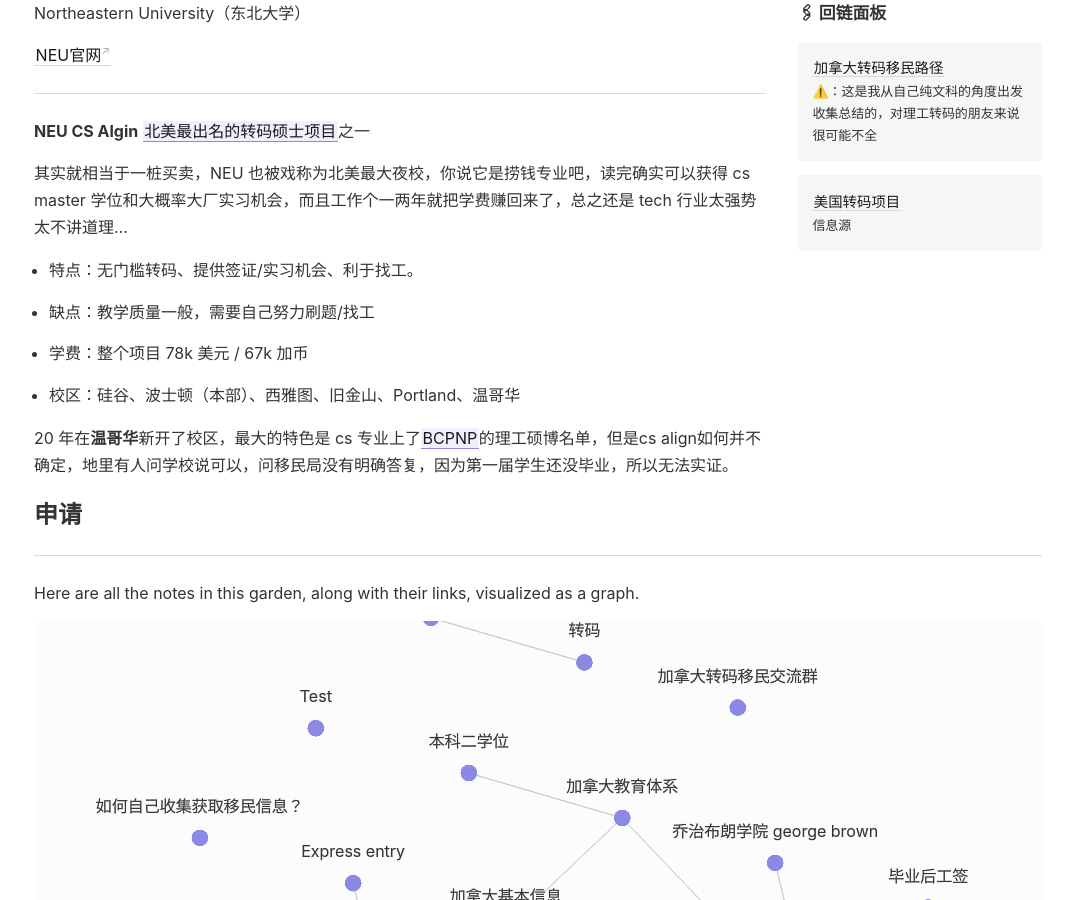
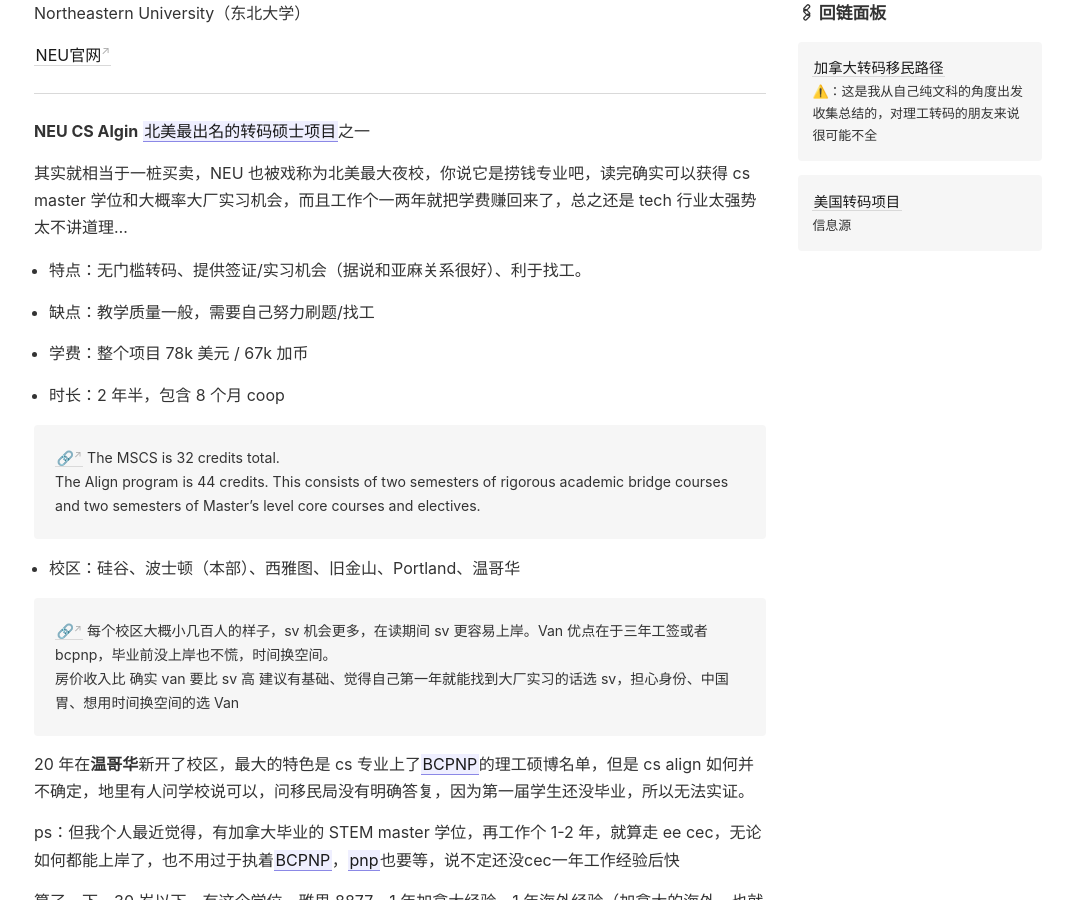
Before and after one commit to Gnblink0/InfoSharingCan, a Jekyll site: the page built from _notes/NEU.md, in a window 1280 px wide and 900 px high, scrolled down 234 px. Shown: the whole window, without its empty margins (102-1175 px from the left). Built offline with Jekyll 4.4.1, drawn with Linux system fonts in a browser that asks for light colours; some of the changed text lies outside the part shown.

Commit message:
vault backup: 2022-08-30 19:44:51

```diff
--- a/_notes/NEU.md
+++ b/_notes/NEU.md
@@ -8,15 +8,32 @@
 
 其实就相当于一桩买卖，NEU 也被戏称为北美最大夜校，你说它是捞钱专业吧，读完确实可以获得 cs master 学位和大概率大厂实习机会，而且工作个一两年就把学费赚回来了，总之还是 tech 行业太强势太不讲道理...
 
-- 特点：无门槛转码、提供签证/实习机会、利于找工。
+- 特点：无门槛转码、提供签证/实习机会（据说和亚麻关系很好）、利于找工。
 
 - 缺点：教学质量一般，需要自己努力刷题/找工
 
 - 学费：整个项目  78k 美元 / 67k 加币
 
+- 时长：2 年半，包含 8 个月 coop
+
+>[🔗](https://www.khoury.northeastern.edu/apply/masters-apply/masters-admissions-questions/)
+>The MSCS is 32 credits total.
+>
+The Align program is 44 credits. This consists of two semesters of rigorous academic bridge courses and two semesters of Master’s level core courses and electives.
+
 - 校区：硅谷、波士顿（本部）、西雅图、旧金山、Portland、温哥华
 
-20 年在**温哥华**新开了校区，最大的特色是 cs 专业上了[[BCPNP]]的理工硕博名单，但是cs align如何并不确定，地里有人问学校说可以，问移民局没有明确答复，因为第一届学生还没毕业，所以无法实证。
+>[🔗](https://www.zhihu.com/question/439597046)
+每个校区大概小几百人的样子，sv 机会更多，在读期间 sv 更容易上岸。Van 优点在于三年工签或者 bcpnp，毕业前没上岸也不慌，时间换空间。
+>
+房价收入比 确实 van 要比 sv 高 建议有基础、觉得自己第一年就能找到大厂实习的话选 sv，担心身份、中国胃、想用时间换空间的选 Van
+
+20 年在**温哥华**新开了校区，最大的特色是 cs 专业上了[[BCPNP]]的理工硕博名单，但是 cs align 如何并不确定，地里有人问学校说可以，问移民局没有明确答复，因为第一届学生还没毕业，所以无法实证。
+
+ps：但我个人最近觉得，有加拿大毕业的 STEM master 学位，再工作个 1-2 年，就算走 ee cec，无论如何都能上岸了，也不用过于执着[[BCPNP]]，[[省提名|pnp]]也要等，说不定还没cec一年工作经验后快
+
+算了一下，30 岁以下、有这个学位、雅思 8877、1 年加拿大经验、1 年海外经验（加拿大的海外，也就是中国）=530 分，二学位（而不是硕士）508 分，重点还是语言、海外经验、加拿大经验的交叉得分
+
 
 
 ## 申请
```
Also changed, not shown: _notes/college.md (+1 -0 lines), _notes/乔治布朗学院 George Brown.md (+1 -1 lines), _notes/加拿大工作薪资.md (added, +1 -0 lines), _notes/🇮🇪爱尔兰.md (+2 -0 lines).
